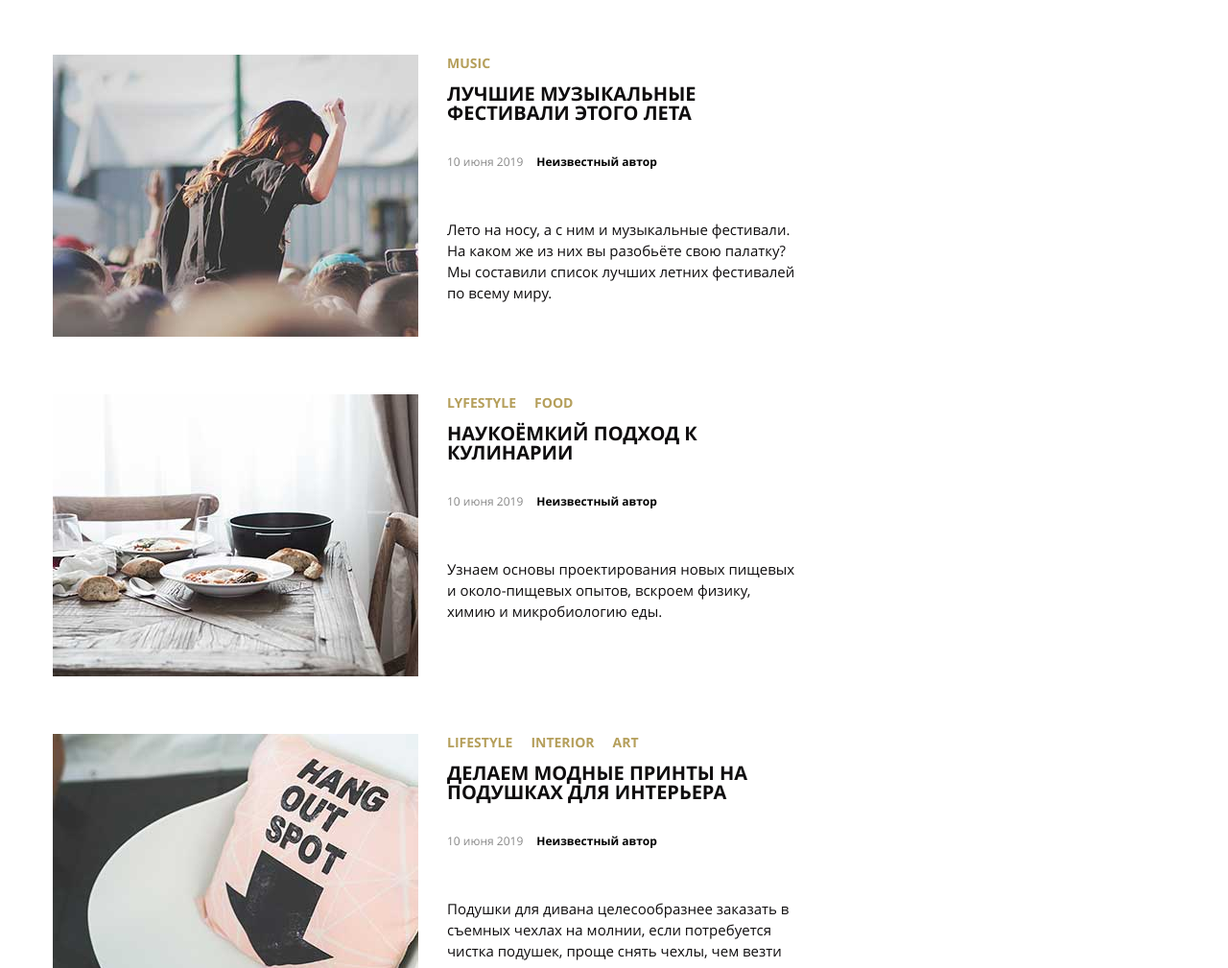
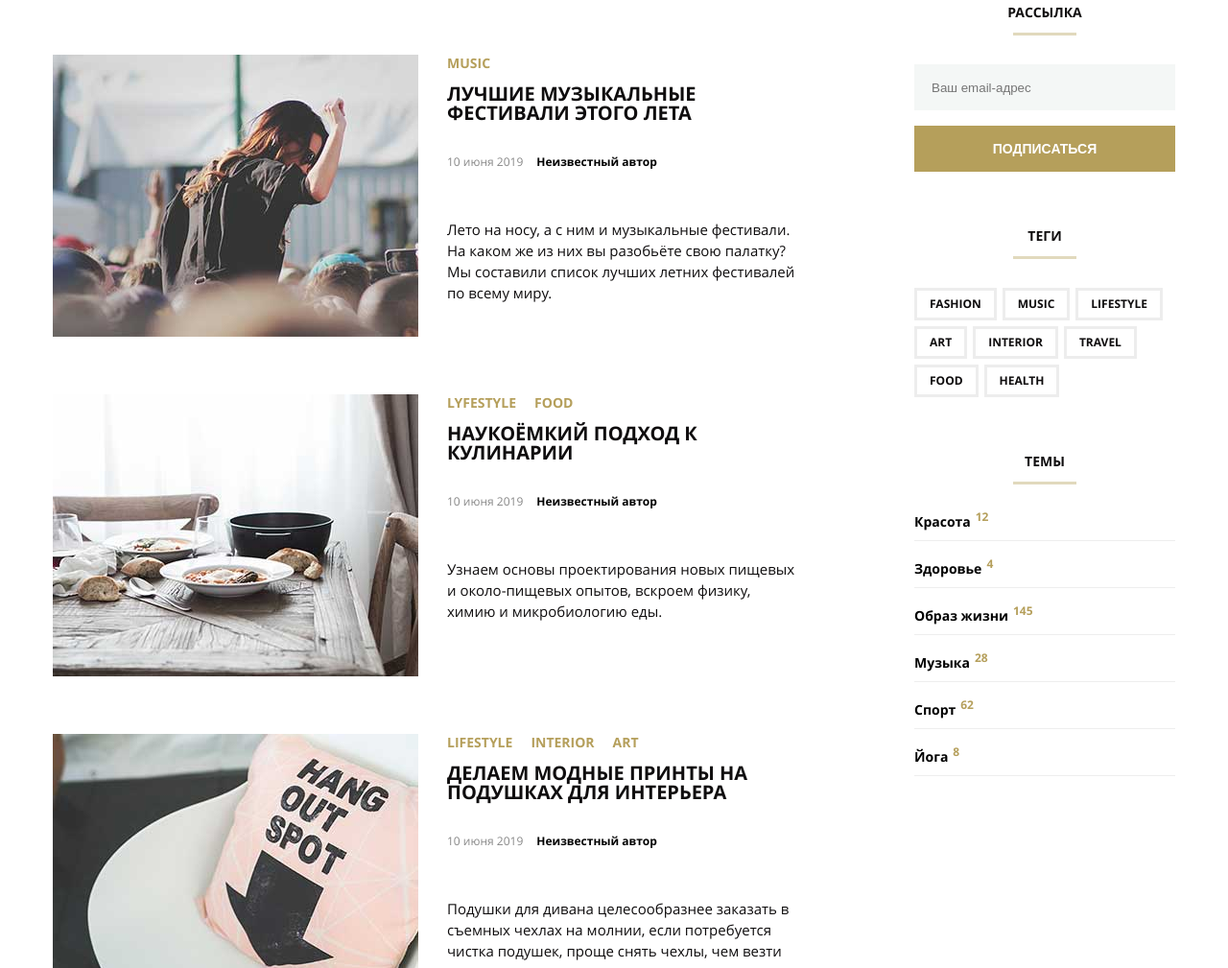
Before and after one commit to VladimirrAndreevich/noemi, a plain HTML site: page index.html in a window 1280 px wide. Shown: the part 1164-2173 px from the top of the page at 96% size. Drawn offline with Linux system fonts and the light colour scheme.

Commit message:
add full aside

```diff
--- a/css/style.css
+++ b/css/style.css
@@ -263,6 +263,10 @@ a {
   width: 272px;
 }
 
+.aside__posts {
+  margin-bottom: 60px;
+}
+
 .aside__title {
   position: relative;
 
@@ -316,14 +320,21 @@ a {
   margin-bottom: 9px;
 
   font-size: 12px;
-  color: #000000;
+  color: #888888;
 }
 
-.post__title {
+.post__link {
+  color: #000000;
   font-weight: 700;
   font-size: 14px;
   line-height: 1.28em;
   text-transform: uppercase;
+
+  transition: color 0.8s ease;
+}
+
+.post__link:hover {
+  color: #b59f5b;
 }
 
 .aside__form {
@@ -367,3 +378,116 @@ a {
 .aside__submit:hover {
   background-color: #323232;
 }
+
+/* mailing */
+
+.aside__mailing {
+  margin-bottom: 60px;
+}
+
+.mailing__input {
+  width: 100%;
+  height: 48px;
+  padding-left: 18px;
+  padding-right: 18px;
+
+  background-color: #f4f7f6;
+  border: none;
+}
+
+.mailing__input:focus {
+  outline: 1px solid #b59f5b;
+}
+
+.mailing__send {
+  width: 100%;
+  height: 48px;
+  margin-top: 16px;
+
+  font-weight: 700;
+  font-size: 14px;
+  color: #ffffff;
+  text-transform: uppercase;
+
+  background-color: #b59f5b;
+  border: 0;
+  cursor: pointer;
+
+  transition: background-color 0.8s ease;
+}
+
+.mailing__send:hover {
+  background-color: #323232;
+}
+
+/* aside tags */
+.aside__tags {
+  margin-top: 60px;
+}
+
+.aside__tags-wrapper {
+  display: flex;
+  flex-direction: row;
+  flex-wrap: wrap;
+
+  width: 100%;
+
+  gap: 6px;
+}
+
+.tag {
+  display: inline-block;
+
+  padding: 8px 13px;
+  border: 3px solid #ededed;
+
+  font-weight: 700;
+  font-size: 12px;
+  color: #0f0d0e;
+  text-transform: uppercase;
+
+  transition: border-color 0.8s ease;
+}
+
+.tag:hover {
+  border-color: #b59f5b;
+
+  cursor: pointer;
+}
+
+/* themes */
+.aside__themes {
+  margin-top: 60px;
+}
+
+.theme {
+  position: relative;
+
+  padding-bottom: 12px;
+  margin-bottom: 20px;
+
+  border-bottom: 1px solid #eeeeee;
+}
+
+.theme__link {
+  font-weight: 700;
+  font-size: 14px;
+  color: #000000;
+
+  transition: color 0.8s ease;
+}
+
+.theme__link:hover {
+  color: #b59f5b;
+}
+
+.theme__amount {
+  position: absolute;
+  top: -2px;
+
+  margin-left: 5px;
+
+  font-weight: 700;
+  font-size: 12px;
+  color: #b59f5b;
+}
--- a/index.html
+++ b/index.html
@@ -245,7 +245,9 @@
                 <div class="post__content">
                   <div class="post__date">14 июня 2019</div>
                   <h3 class="post__title">
-                    10 мест, ради которых стоит проснуться
+                    <a class="post__link" href="#">
+                      10 мест, ради которых стоит проснуться
+                    </a>
                   </h3>
                 </div>
               </div>
@@ -257,7 +259,9 @@
                 />
                 <div class="post__content">
                   <div class="post__date">14 июня 2019</div>
-                  <h3 class="post__title">Йога для домашних</h3>
+                  <h3 class="post__title">
+                    <a class="post__link" href="#">Йога для домашних</a>
+                  </h3>
                 </div>
               </div>
 
@@ -266,7 +270,9 @@
                 <div class="post__content">
                   <div class="post__date">14 июня 2019</div>
                   <h3 class="post__title">
-                    как мы превратили классное место в балкон
+                    <a class="post__link" href="#"
+                      >как мы превратили классное место в балкон</a
+                    >
                   </h3>
                 </div>
               </div>
@@ -275,7 +281,9 @@
                 <img src="images/501.jpg" alt="Блюдо на столе" />
                 <div class="post__content">
                   <div class="post__date">14 июня 2019</div>
-                  <h3 class="post__title">Кулинарный подход к науке</h3>
+                  <h3 class="post__title">
+                    <a class="post__link" href="#">Кулинарный подход к науке</a>
+                  </h3>
                 </div>
               </div>
 
@@ -287,16 +295,85 @@
                 <div class="post__content">
                   <div class="post__date">14 июня 2019</div>
                   <h3 class="post__title">
-                    лучшие прически для распущенных волос
+                    <a class="post__link" href="#"
+                      >лучшие прически для распущенных волос</a
+                    >
                   </h3>
                 </div>
               </div>
             </div>
 
             <form class="aside__form" action="#" method="get">
-              <input type="text" class="aside__search" placeholder="Найти..." />
+              <input
+                type="text"
+                class="aside__search"
+                placeholder="Найти..."
+                required
+              />
               <button class="aside__submit" type="submit"></button>
             </form>
+          </div>
+
+          <div class="aside__mailing mailing">
+            <h2 class="aside__title">Рассылка</h2>
+            <form action="#" class="mailing__form">
+              <input
+                class="mailing__input"
+                type="mail"
+                placeholder="Ваш email-адрес"
+                required
+              />
+              <button class="mailing__send" type="submit">подписаться</button>
+            </form>
+          </div>
+
+          <div class="aside__tags">
+            <h2 class="aside__title">теги</h2>
+            <div class="aside__tags-wrapper">
+              <div class="tag">fashion</div>
+              <div class="tag">music</div>
+              <div class="tag">lifestyle</div>
+              <div class="tag">art</div>
+              <div class="tag">interior</div>
+              <div class="tag">travel</div>
+              <div class="tag">food</div>
+              <div class="tag">health</div>
+            </div>
+          </div>
+
+          <div class="aside__themes themes">
+            <h2 class="aside__title">темы</h2>
+            <ul class="themes__list">
+              <li class="theme">
+                <a href="#" class="theme__link">Красота</a
+                ><span class="theme__amount">12</span>
+              </li>
+
+              <li class="theme">
+                <a href="#" class="theme__link">Здоровье</a
+                ><span class="theme__amount">4</span>
+              </li>
+
+              <li class="theme">
+                <a href="#" class="theme__link">Образ жизни</a
+                ><span class="theme__amount">145</span>
+              </li>
+
+              <li class="theme">
+                <a href="#" class="theme__link">Музыка</a
+                ><span class="theme__amount">28</span>
+              </li>
+
+              <li class="theme">
+                <a href="#" class="theme__link">Спорт</a
+                ><span class="theme__amount">62</span>
+              </li>
+
+              <li class="theme">
+                <a href="#" class="theme__link">Йога</a
+                ><span class="theme__amount">8</span>
+              </li>
+            </ul>
           </div>
         </aside>
       </div>
```
